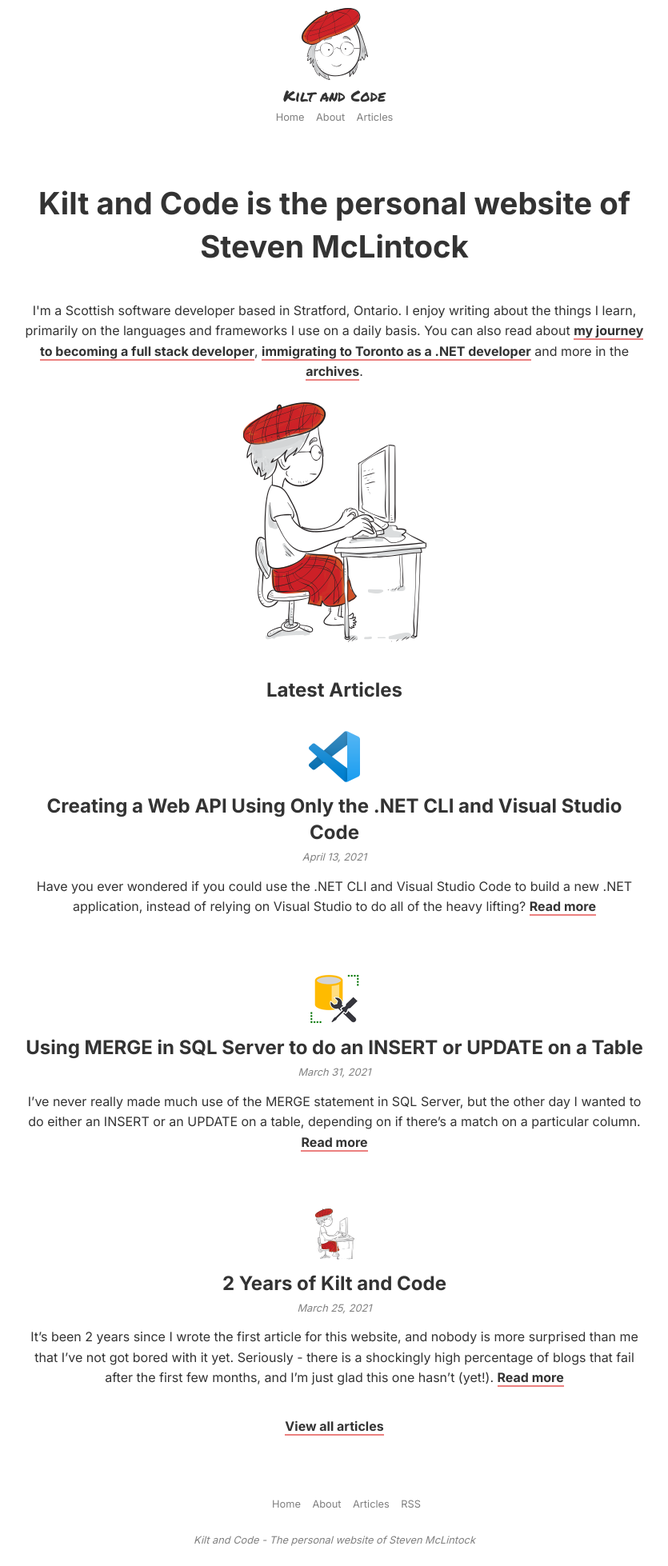
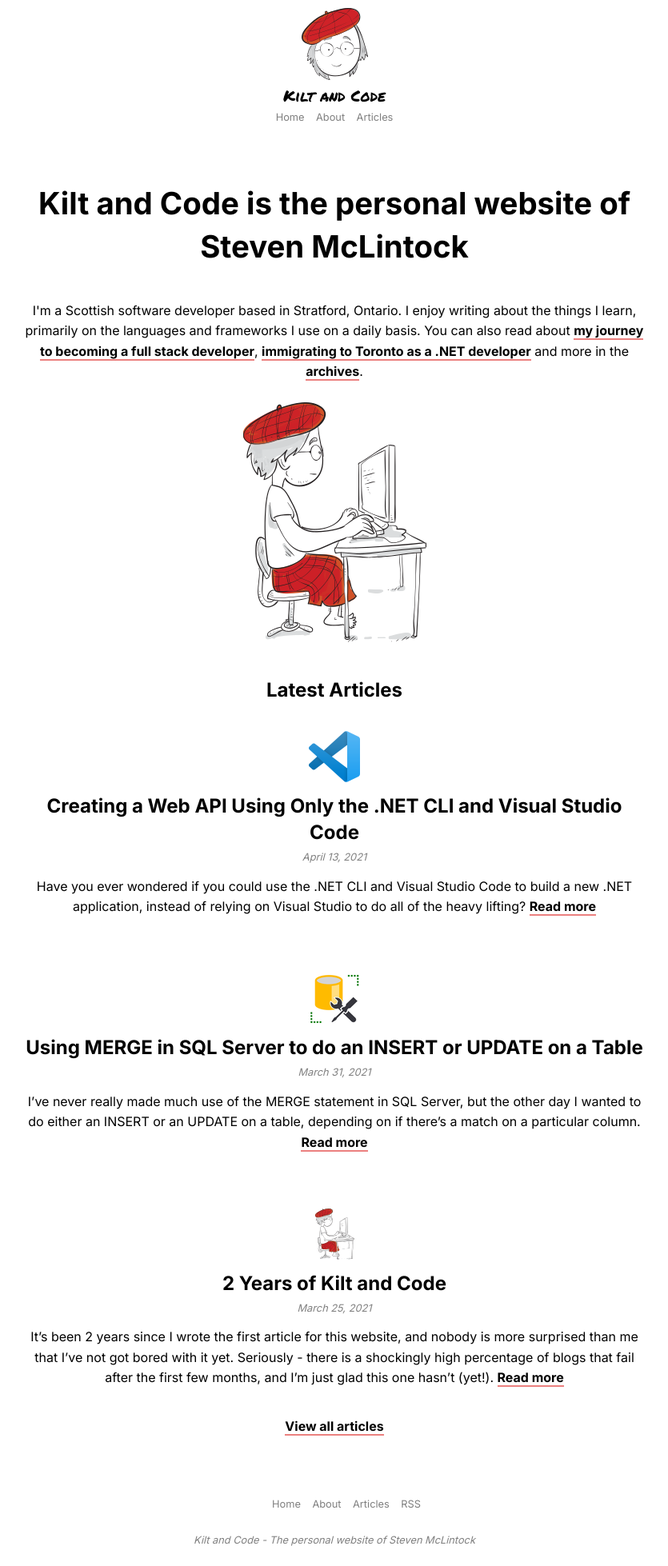
Before and after one commit to kiltandcode/kiltandcode.com, a Jekyll site: the page built from index.md, in a window 1280 px wide. Shown: the whole page at 80% size, without its empty margins (222-1057 px from the left). Built offline with Jekyll 4.4.1, drawn with Linux system fonts in a browser that asks for light colours.

Commit message:
Change font color to solid black

```diff
--- a/assets/css/stylesheet.css
+++ b/assets/css/stylesheet.css
@@ -57,13 +57,13 @@ table {
 */
 
 html, body {
-  color: #333;
+  color: #000;
   font-family: 'Inter', sans-serif;
   line-height: 1.6;
 }
 
 a {
-  color: #333;
+  color: #000;
   font-weight: bold;
   text-decoration: none;
   border-bottom: 2px solid rgba(215, 3, 1, 0.5);
@@ -270,7 +270,7 @@ header nav ul li a {
 }
 
 header nav ul li a:hover {
-  color: #333;
+  color: #000;
 }
 
 header section.logo-title {
@@ -304,7 +304,7 @@ footer nav ul li a {
 }
 
 footer nav ul li a:hover {
-  color: #333;
+  color: #000;
 }
 
 section.page-header {
```
